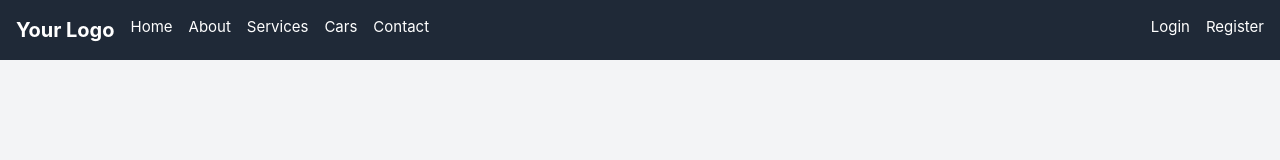
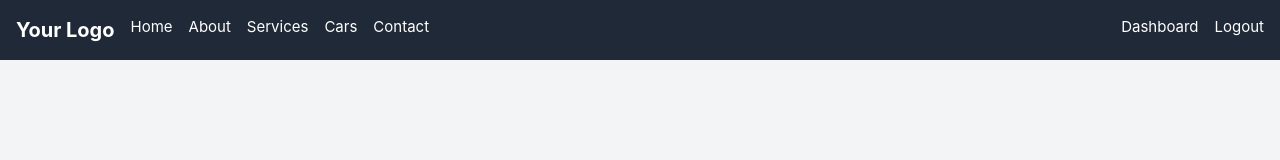
Before and after one commit to elionbehluli/lab1, a Vue app in the folder frontend/: page / in a window 1280 px wide. Shown: the top 160 px of the page. Built offline with nearby package versions, Linux system fonts and the light colour scheme; no server answers; what vue3-lottie would draw is missing.

Commit message:
feat: added pinia persisted state and register function

```diff
--- a/frontend/package.json
+++ b/frontend/package.json
@@ -17,6 +17,7 @@
     "@vueuse/integrations": "^10.9.0",
     "axios": "^1.6.8",
     "pinia": "^2.1.7",
+    "pinia-plugin-persistedstate": "^3.2.1",
     "universal-cookie": "^6",
     "vue": "^3.4.21",
     "vue-router": "^4.3.0",
--- a/frontend/src/components/NavBar.vue
+++ b/frontend/src/components/NavBar.vue
@@ -12,7 +12,7 @@
           <router-link to="/contact" class="text-white hover:text-gray-300">Contact</router-link>
         </div>
 
-        <div class="flex space-x-4">
+        <div class="flex space-x-4" v-if="!authStore.user">
           <router-link to="/login" class="text-white hover:text-gray-300">
             <button class="text-white hover:text-gray-300">Login</button>
           </router-link>
@@ -20,7 +20,21 @@
             <button class="text-white hover:text-gray-300">Register</button>
           </router-link>
         </div>
+        <div class="flex space-x-4" v-else>
+          <router-link to="/login" class="text-white hover:text-gray-300">
+            <button class="text-white hover:text-gray-300">Dashboard</button>
+          </router-link>
+          <router-link to="/register" class="text-white hover:text-gray-300">
+            <button class="text-white hover:text-gray-300">Logout</button>
+          </router-link>
+        </div>
       </div>
     </div>
   </nav>
 </template>
+
+<script lang="ts" setup>
+import { useAuthStore } from '@/stores/useAuthStore'
+
+const authStore = useAuthStore()
+</script>
--- a/frontend/src/composables/useApiFetch.ts
+++ b/frontend/src/composables/useApiFetch.ts
@@ -1,12 +1,12 @@
-import axios, { type AxiosRequestConfig } from 'axios'
+import axios, { type AxiosRequestConfig, type AxiosResponse } from 'axios'
 
 const BASE_URL = import.meta.env.VITE_APP_BASE_URL
 
-export function useApiFetch(method: string, path: string, options: AxiosRequestConfig = {}) {
+export function useApiFetch<T>(method: string, path: string, options: AxiosRequestConfig = {}) {
   return axios({
     method,
     url: BASE_URL + path,
     withCredentials: true,
     ...options
-  })
+  }) as Promise<AxiosResponse<T>>
 }
--- a/frontend/src/main.ts
+++ b/frontend/src/main.ts
@@ -3,6 +3,7 @@ import './assets/styles.css'
 
 import { createApp } from 'vue'
 import { createPinia } from 'pinia'
+import piniaPluginPersistedstate from 'pinia-plugin-persistedstate'
 import Vue3Lottie from 'vue3-lottie'
 
 import App from './App.vue'
@@ -10,7 +11,7 @@ import router from './router'
 
 const app = createApp(App)
 
-app.use(createPinia())
+app.use(createPinia().use(piniaPluginPersistedstate))
 app.use(router)
 app.use(Vue3Lottie)
 
--- a/frontend/src/router/index.ts
+++ b/frontend/src/router/index.ts
@@ -7,6 +7,7 @@ import CarsView from '@/views/CarsView.vue'
 import ContactView from '@/views/ContactView.vue'
 import LoginView from '@/views/LoginView.vue'
 import RegisterView from '@/views/RegisterView.vue'
+import { useAuthStore } from '@/stores/useAuthStore'
 
 const router = createRouter({
   history: createWebHistory(import.meta.env.BASE_URL),
@@ -24,13 +25,38 @@ const router = createRouter({
     },
     {
       path: '/login',
+      meta: {
+        requiresGuest: true
+      },
       component: LoginView
     },
     {
       path: '/register',
+      meta: {
+        requiresGuest: true
+      },
       component: RegisterView
     }
   ]
 })
 
+router.beforeEach((to, _from, next) => {
+  const authStore = useAuthStore()
+
+  const requiresAuth = to.matched.some((x) => x.meta.requiresAuth)
+  const requiresGuest = to.matched.some((x) => x.meta.requiresGuest)
+  console.log(requiresAuth, requiresGuest, authStore.isLoggedIn)
+
+  if (requiresAuth && !authStore.isLoggedIn) {
+    console.log('a')
+    next('/')
+  } else if (requiresGuest && authStore.isLoggedIn) {
+    console.log('b')
+    next('/')
+  } else {
+    console.log('c')
+    next()
+  }
+})
+
 export default router
--- a/frontend/src/stores/useAuthStore.ts
+++ b/frontend/src/stores/useAuthStore.ts
@@ -1,27 +1,44 @@
 import { useApiFetch } from '@/composables/useApiFetch'
 import router from '@/router'
 import { defineStore } from 'pinia'
-import { ref } from 'vue'
 
-export const useAuthStore = defineStore('auth', () => {
-  const user = ref<User | null>(null)
-
-  async function login(credentials: Credentials) {
+export const useAuthStore = defineStore('auth', {
+  state: () => ({
+    user: {} as User
+  }),
+  getters: {
+    isLoggedIn: (state) => !!state.user
+  },
+  actions: {
+    async login(credentials: LoginCredentials) {
       try {
-      const data = await useApiFetch('POST', 'auth/login', {
+        const { data } = await useApiFetch<LoginAPIResponse>('POST', 'auth/login', {
           data: credentials
         })
 
-      if (data.data) {
+        if (data.user) {
+          this.user = data.user
+          router.push('/')
+        }
+      } catch (error) {
+        console.error(error)
+      }
+    },
+
+    async register(credentials: RegistrationCredentials) {
+      try {
+        const { data } = await useApiFetch<RegisterAPIResponse>('POST', 'auth/register', {
+          data: credentials
+        })
+
+        if (data.user) {
+          this.user = data.user
           router.push('/')
         }
       } catch (error) {
         console.error(error)
       }
     }
-
-  return {
-    user,
-    login
-  }
+  },
+  persist: true
 })
```
Also changed, not shown: frontend/src/types/ApiResponse.d.ts (added, +9 -0 lines), frontend/src/types/User.d.ts (+12 -1 lines), 1 other file (tests, documents, lock files or other folders). Lines whose indentation alone changed are shown as unchanged.
